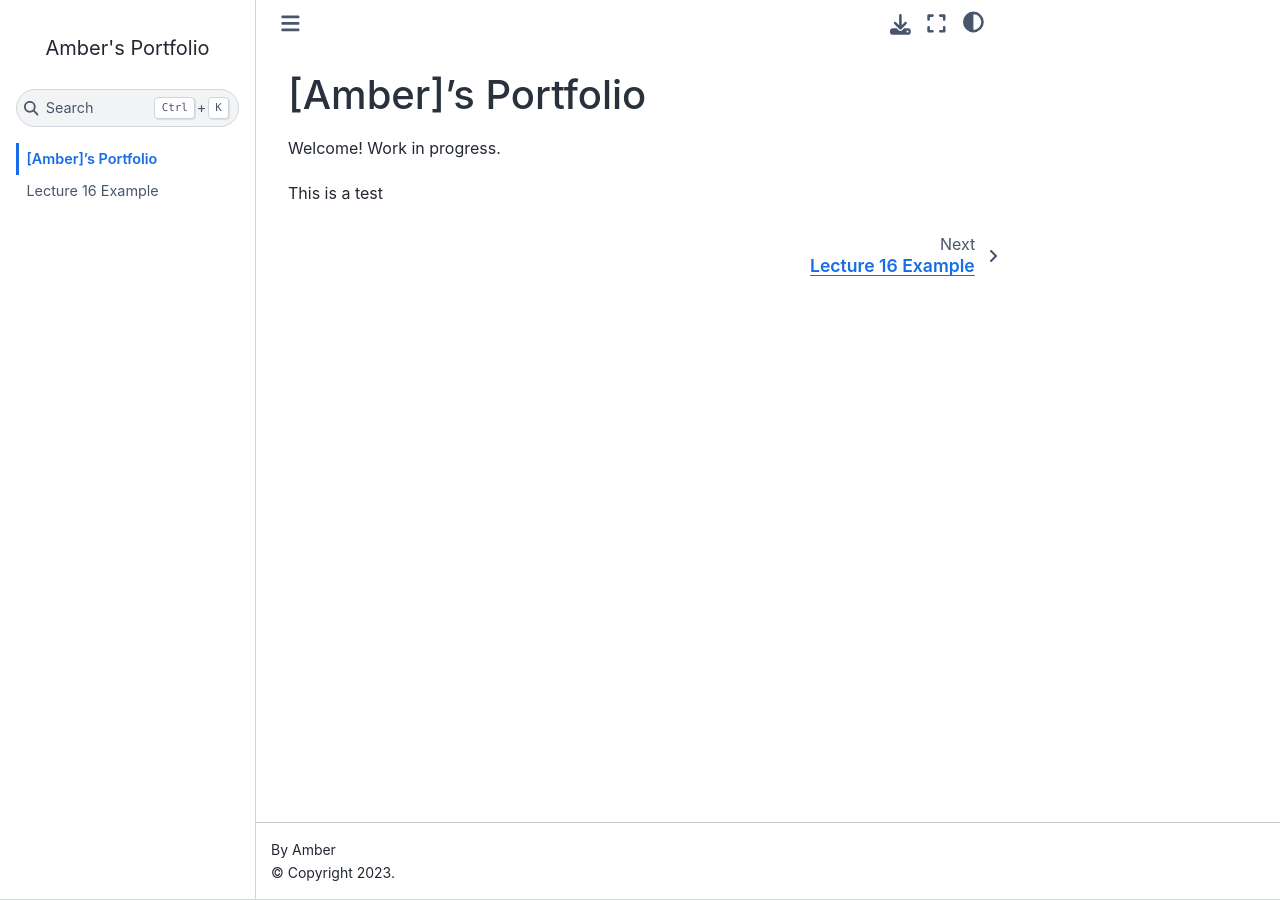
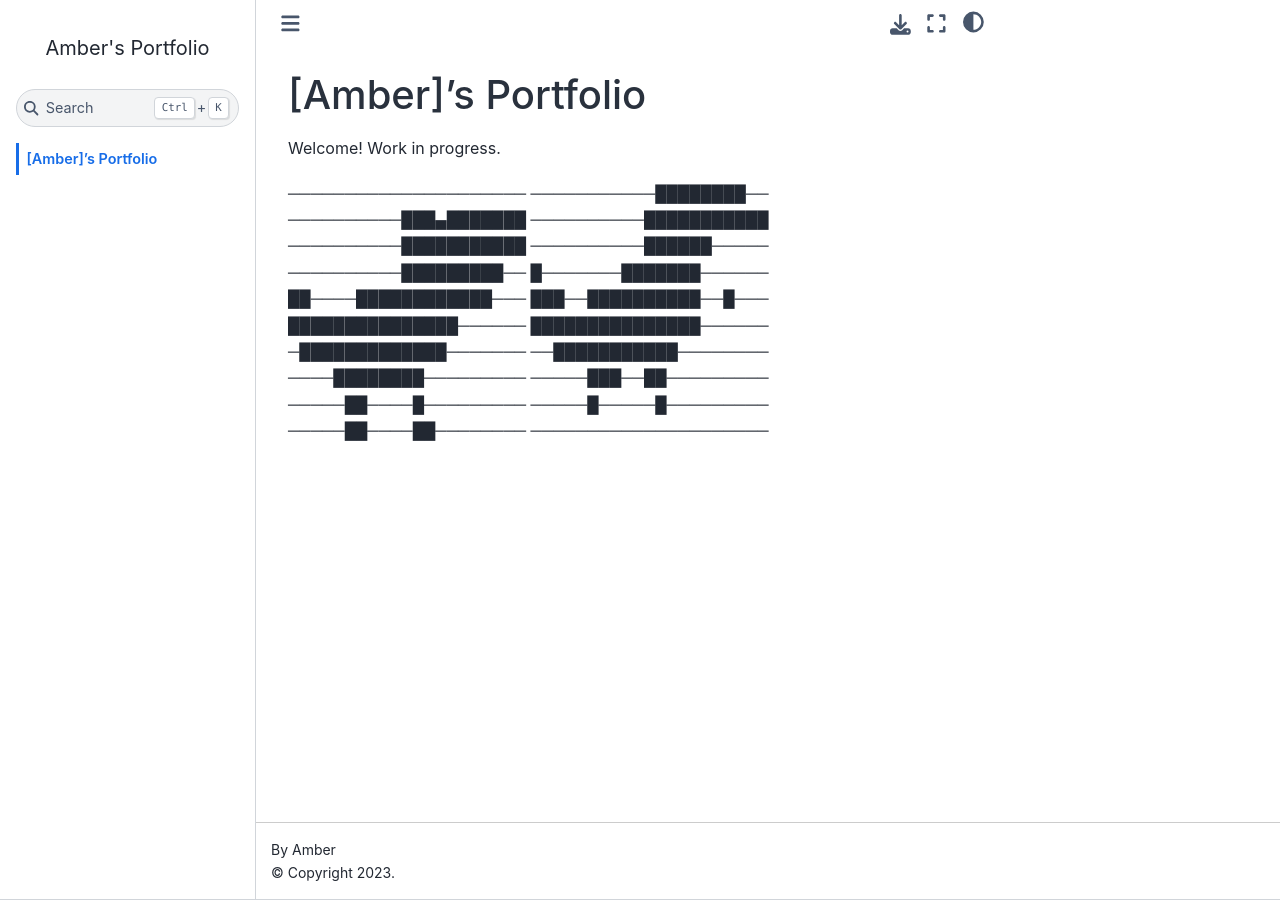
Before and after one commit to Gina-Wang-127/amber.github.io, a Jupyter Book: the page built from index.md, in a window 1280 px wide. Built offline with Jupyter Book 1.0.4 settings and Sphinx 7.4.7 and the Sphinx Book theme 1.1.4, drawn with Linux system fonts in a browser that asks for light colours; pages that are not in the unit, such as notebooks, are missing from menus; comment, search, counter and statistics services are not loaded.

```diff
--- a/_toc.yml
+++ b/_toc.yml
@@ -1,5 +1,5 @@
 format: jb-book
 root: index
 chapters:
-  - file: lecture_16_example
+#  - file: lecture_16_example
   - file: Project1/project_1
--- a/index.md
+++ b/index.md
@@ -2,4 +2,23 @@
 
 Welcome! Work in progress.
 
-This is a test
+─────────────────────
+───────────████████──
+──────────███▄███████
+──────────███████████
+──────────███████████
+──────────██████─────
+──────────█████████──
+█───────███████──────
+██────████████████───
+███──██████████──█───
+███████████████──────
+███████████████──────
+─█████████████───────
+──███████████────────
+────████████─────────
+─────███──██─────────
+─────██────█─────────
+─────█─────█─────────
+─────██────██────────
+─────────────────────
```
Also changed, not shown: 1 other file.
